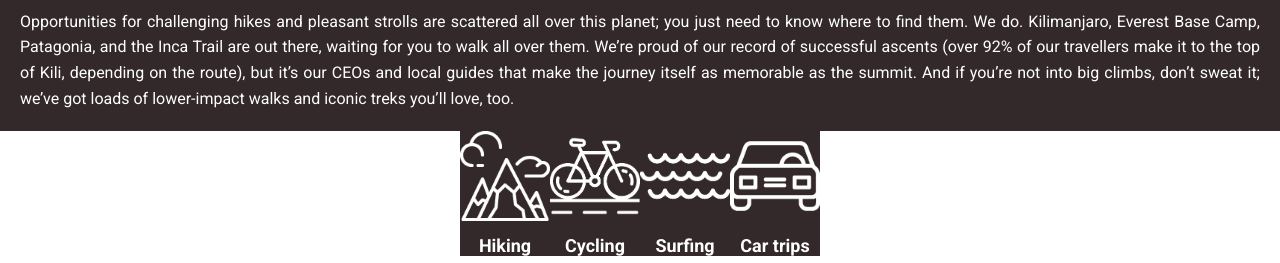
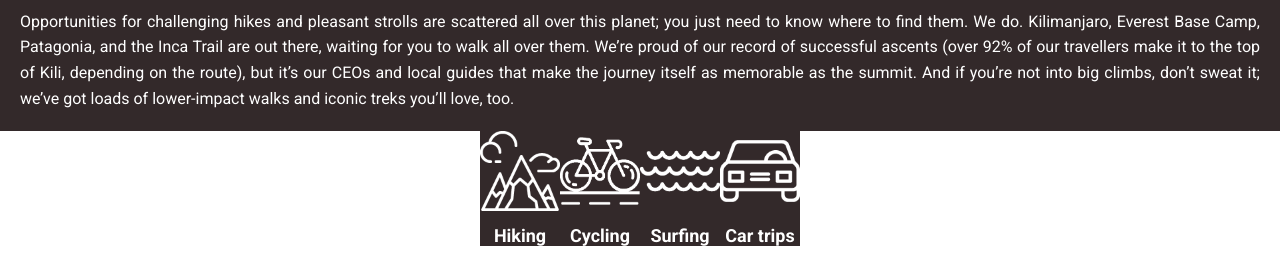
Before and after one commit to EliskaBor/1_projekt, a plain HTML site: page index.html in a window 1280 px wide. Shown: the part 1400-1663 px from the top of the page. Drawn offline with Linux system fonts and the light colour scheme.

Commit message:
Update style.css

```diff
--- a/style.css
+++ b/style.css
@@ -174,7 +174,8 @@ body {
   display: flex;
   justify-content: space-between;
   flex-wrap: wrap;
-  max-width: 360px;
+  max-width: 1440px;
+  width: 25%;
 }
 
 .image-container {
```
